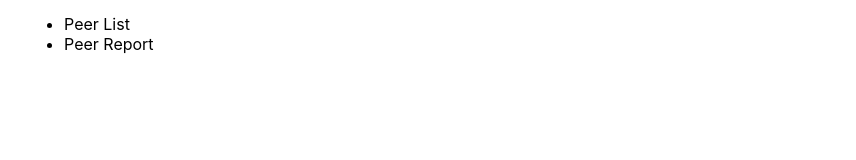
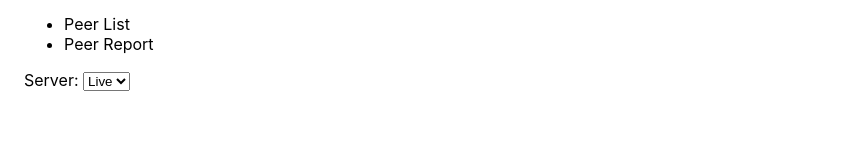
Before and after one commit to memocash/index, a Next.js app in the folder admin/ui/: page / in a window 1280 px wide. Shown: the part 247-407 px from the top of the page, without its empty margins (0-856 px from the left). Built offline with nearby package versions, Linux system fonts and the light colour scheme.

Commit message:
Beginning of dynamic host

```diff
--- a/admin/ui/components/config.js
+++ b/admin/ui/components/config.js
@@ -1,8 +1,14 @@
 const DevHost = "http://127.0.0.1:26770"
 const LiveHost = "http://127.0.0.1:26771"
-const Host = LiveHost
+let Host = LiveHost
+
+
+const SetHost = (host) => {
+    Host = host
+};
 
 export {
+    SetHost,
     DevHost,
     LiveHost,
     Host,
--- a/admin/ui/components/page.js
+++ b/admin/ui/components/page.js
@@ -1,8 +1,40 @@
 import styles from "../styles/Home.module.css";
 import Head from "next/head";
 import Link from 'next/link';
+import {useEffect, useState} from "react";
+import * as config from "./config";
+
+const LocalStorageKey = "server-select"
+const SelectValDev = "dev"
+const SelectValLive = "live"
 
 export default function Page(props) {
+    const [selectValue, setSelectValue] = useState("")
+
+    const setSelect = (val) => {
+        setSelectValue(val)
+        switch (val) {
+            case SelectValDev:
+                config.SetHost(config.DevHost)
+                break;
+            case SelectValLive:
+                config.SetHost(config.LiveHost)
+                break;
+        }
+    }
+
+    const selectChange = (e) => {
+        setSelect(e.target.value)
+        localStorage.setItem(LocalStorageKey, e.target.value)
+    }
+
+    useEffect(() => {
+        const prevSelect = localStorage.getItem(LocalStorageKey)
+        if (prevSelect && prevSelect.length) {
+            setSelect(prevSelect)
+        }
+    })
+
     return (
         <div className={styles.container}>
             <Head>
@@ -60,6 +92,14 @@ export default function Page(props) {
                             </Link>
                         </li>
                     </ul>
+                    <div>
+                        <label htmlFor="server-select">Server:</label>
+                        &nbsp;
+                        <select id={"server-select"} value={selectValue} onChange={selectChange}>
+                            <option value={SelectValLive}>Live</option>
+                            <option value={SelectValDev}>Dev</option>
+                        </select>
+                    </div>
                 </div>
                 <div className={styles.content}>
                     {props.children}
```
